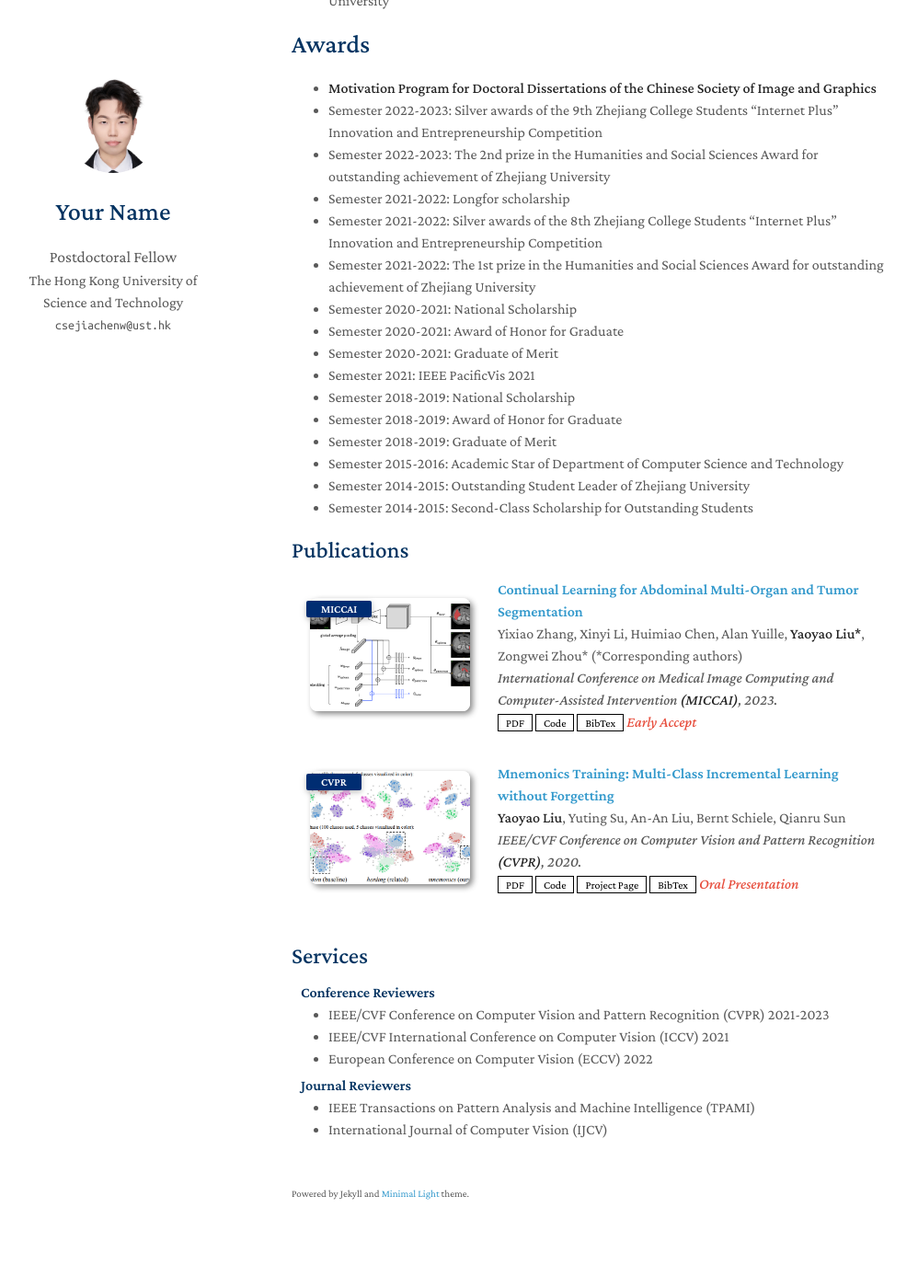
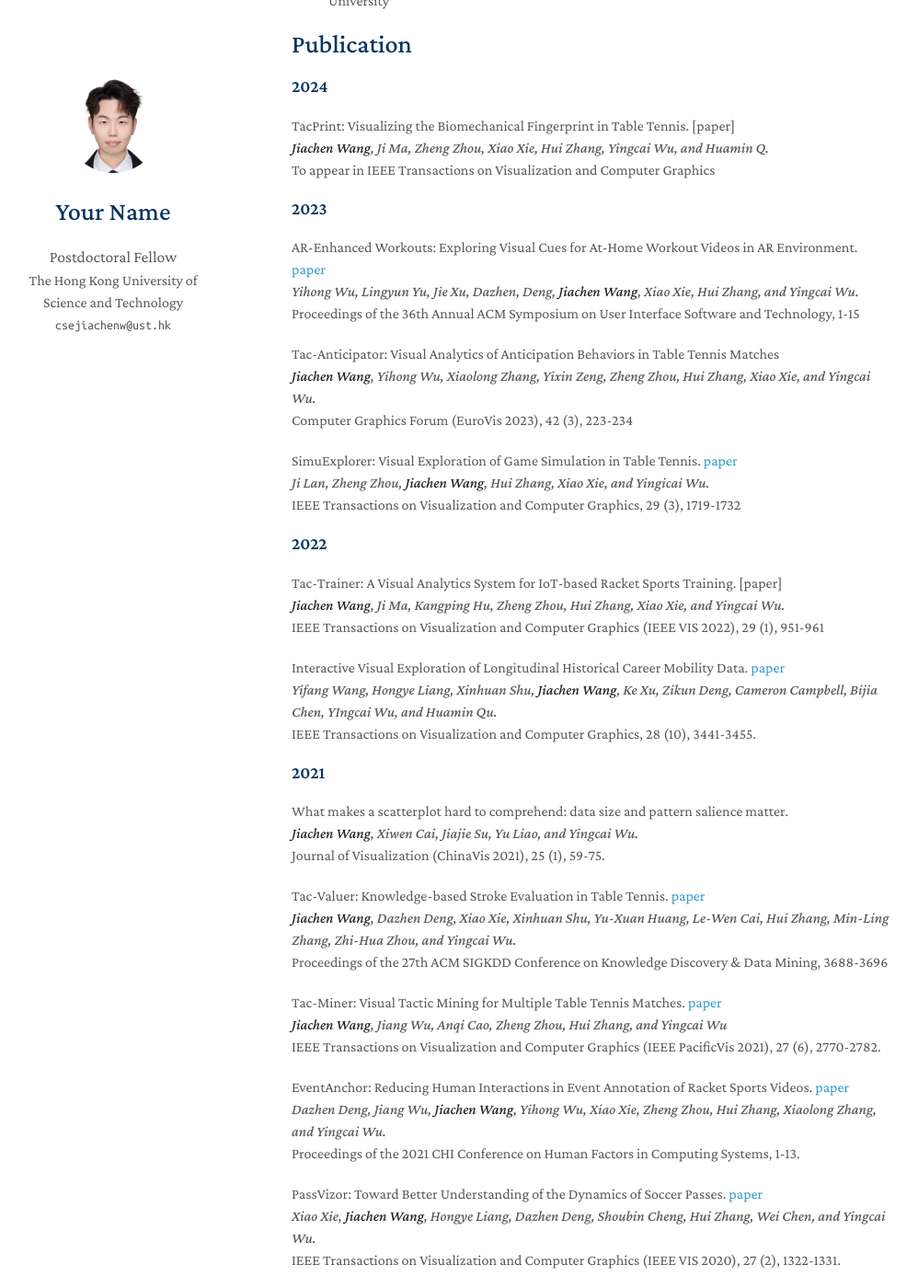
Before and after one commit to VisWang/VisWang.github.io, a Jekyll site: the page built from index.md, in a window 1280 px wide and 1400 px high, scrolled down 681 px. Shown: the whole window at 92% size, without its empty margins (153-1151 px from the left). Built offline with Jekyll 4.4.1, drawn with Linux system fonts in a browser that asks for light colours; nearby versions of some CDN libraries; a style sheet for code colours, icons or effects is not loaded; our own code applies the rules of GitHub Pages for plain Markdown files; before the commit the page ends 2059 px from its top, so only the background shows below that; some of the changed text lies outside the part shown.

Commit message:
temporary version

```diff
--- a/html_source_file/assets/css/style.css
+++ b/html_source_file/assets/css/style.css
@@ -137,7 +137,7 @@ header ul li + li + li { border-right: none; width: 89px; }
 
 header ul a strong { font-size: 14px; display: block; color: #222; }
 
-section { width: 650px; float: right; padding-top: 4.0em; padding-bottom: 50px; }
+section { width: 700px; float: right; padding-top: 4.0em; padding-bottom: 50px; }
 
 small { font-size: 11px; }
 
--- a/index.md
+++ b/index.md
@@ -22,6 +22,74 @@ Moreover, I am also an amateur photographer. If you want to have a look at the p
 * 2018.09 - 2023.06: Ph.D., Computational Sports Science, State Key Lab of CAD & CG, Zhejiang University
 
 
+# Publication
+
+### 2024
+TacPrint: Visualizing the Biomechanical Fingerprint in Table Tennis. [paper]<br/>
+***Jiachen Wang**, Ji Ma, Zheng Zhou, Xiao Xie, Hui Zhang, Yingcai Wu, and Huamin Q.* <br/>
+To appear in IEEE Transactions on Visualization and Computer Graphics
+
+### 2023
+AR-Enhanced Workouts: Exploring Visual Cues for At-Home Workout Videos in AR Environment. [paper](https://zjuidg.org/source/projects/ArEnhanced/ArEnhanced.pdf) <br/>
+*Yihong Wu, Lingyun Yu, Jie Xu, Dazhen, Deng, **Jiachen Wang**, Xiao Xie, Hui Zhang, and Yingcai Wu.* <br/>
+Proceedings of the 36th Annual ACM Symposium on User Interface Software and Technology, 1-15
+
+Tac-Anticipator: Visual Analytics of Anticipation Behaviors in Table Tennis Matches<br/>
+***Jiachen Wang**, Yihong Wu, Xiaolong Zhang, Yixin Zeng, Zheng Zhou, Hui Zhang, Xiao Xie, and Yingcai Wu.* <br/>
+Computer Graphics Forum (EuroVis 2023), 42 (3), 223-234
+
+SimuExplorer: Visual Exploration of Game Simulation in Table Tennis. [paper](https://zjuidg.org/source/projects/SimuExplorer/SimuExplorer.pdf) <br/>
+*Ji Lan, Zheng Zhou, **Jiachen Wang**, Hui Zhang, Xiao Xie, and Yingicai Wu.* <br/>
+IEEE Transactions on Visualization and Computer Graphics, 29 (3), 1719-1732
+
+
+### 2022
+Tac-Trainer: A Visual Analytics System for IoT-based Racket Sports Training. [paper] <br/>
+***Jiachen Wang**, Ji Ma, Kangping Hu, Zheng Zhou, Hui Zhang, Xiao Xie, and Yingcai Wu.* <br/>
+IEEE Transactions on Visualization and Computer Graphics (IEEE VIS 2022), 29 (1), 951-961
+
+Interactive Visual Exploration of Longitudinal Historical Career Mobility Data. [paper](https://zjuidg.org/source/projects/CareerLens/CareerLens.pdf) <br/>
+*Yifang Wang, Hongye Liang, Xinhuan Shu, **Jiachen Wang**, Ke Xu, Zikun Deng, Cameron Campbell, Bijia Chen, YIngcai Wu, and Huamin Qu.* <br/>
+IEEE Transactions on Visualization and Computer Graphics, 28 (10), 3441-3455.
+
+### 2021
+What makes a scatterplot hard to comprehend: data size and pattern salience matter. <br/>
+***Jiachen Wang**, Xiwen Cai, Jiajie Su, Yu Liao, and Yingcai Wu.*<br/>
+Journal of Visualization (ChinaVis 2021), 25 (1), 59-75.
+
+Tac-Valuer: Knowledge-based Stroke Evaluation in Table Tennis. [paper](https://zjuidg.org/source/projects/tacValuer/tacValuer.pdf) <br/>
+***Jiachen Wang**, Dazhen Deng, Xiao Xie, Xinhuan Shu, Yu-Xuan Huang, Le-Wen Cai, Hui Zhang, Min-Ling Zhang, Zhi-Hua Zhou, and Yingcai Wu.*<br/>
+Proceedings of the 27th ACM SIGKDD Conference on Knowledge Discovery & Data Mining, 3688-3696
+
+Tac-Miner: Visual Tactic Mining for Multiple Table Tennis Matches. [paper](https://zjuidg.org/source/projects/TacMiner/tacminer.pdf) <br/>
+***Jiachen Wang**, Jiang Wu, Anqi Cao, Zheng Zhou, Hui Zhang, and Yingcai Wu* <br/>
+IEEE Transactions on Visualization and Computer Graphics (IEEE PacificVis 2021), 27 (6), 2770-2782.
+
+EventAnchor: Reducing Human Interactions in Event Annotation of Racket Sports Videos. [paper](https://zjuidg.org/source/projects/eventanchor/eventanchor.pdf) <br/>
+*Dazhen Deng, Jiang Wu, **Jiachen Wang**, Yihong Wu, Xiao Xie, Zheng Zhou, Hui Zhang, Xiaolong Zhang, and Yingcai Wu.* <br/>
+Proceedings of the 2021 CHI Conference on Human Factors in Computing Systems, 1-13.
+
+PassVizor: Toward Better Understanding of the Dynamics of Soccer Passes. [paper](https://zjuidg.org/source/projects/passvizor/passvizor.pdf) <br/>
+*Xiao Xie, **Jiachen Wang**, Hongye Liang, Dazhen Deng, Shoubin Cheng, Hui Zhang, Wei Chen, and Yingcai Wu.* <br/>
+IEEE Transactions on Visualization and Computer Graphics (IEEE VIS 2020), 27 (2), 1322-1331.
+
+
+### 2020
+Tac-Simur: Tactic-based Simulative Visual Analytics of Table Tennis. [paper](https://zjuidg.org/source/projects/tacSimur/Tac-Simur.pdf) [video](https://www.youtube.com/watch?v=_I6cne3Wd4U&feature=youtu.be) <br/>
+***Jiachen Wang**, Kejian Zhao, Dazhen Deng, Anqi Cao, Xiao Xie, Zheng Zhou, Hui Zhang, and Yingcai Wu.*  <br/>
+IEEE Transactions on Visualization and Computer Graphics (IEEE VIS 2019), 26 (1), 407-417
+
+### 2019
+ForVizor: Visualizing Spatio-Temporal Team Formations in Soccer. [paper](https://zjuidg.org/source/projects/forvizor/forvizor.pdf) [video](https://www.youtube.com/watch?v=03U7PESGkOQ) <br/>
+*Yingcai Wu, Xiao Xie, **Jiachen Wang**, Dazhen Deng, Hongye Liang, Hui Zhang, Shoubin Cheng, and Wei Chen.*  <br/>
+IEEE Transactions on Visualization and Computer Graphics (IEEE VIS 2018), 25 (1), 65-75
+
+### 2018
+iTTVivs: Interactive Visualization of Table Tennis Data. [paper](https://zjuidg.org/source/projects/iTTVis/iTTVis.pdf) <br/>
+*Yingcai Wu, Ji Lan, Xinhuan Shu, Chengyang Ji, Kejian Zhao, **Jiachen Wang**, and Hui Zhang.*  <br/>
+IEEE Transactions on Visualization and Computer Graphics (IEEE VIS 2017), 24 (1), 709-718
+
+
 # Awards
 * **Motivation Program for Doctoral Dissertations of the Chinese Society of Image and Graphics**
 * Semester 2022-2023: Silver awards of the 9th Zhejiang College Students "Internet Plus" Innovation and Entrepreneurship Competition
@@ -41,6 +109,6 @@ Moreover, I am also an amateur photographer. If you want to have a look at the p
 * Semester 2014-2015: Second-Class Scholarship for Outstanding Students
 
 
-{% include_relative _includes/publications.md %}
+<!-- {% include_relative _includes/publications.md %}
 
-{% include_relative _includes/services.md %}
+{% include_relative _includes/services.md %} -->
```
Also changed, not shown: html_source_file/index.html (+7 -11 lines), 1 other file.
